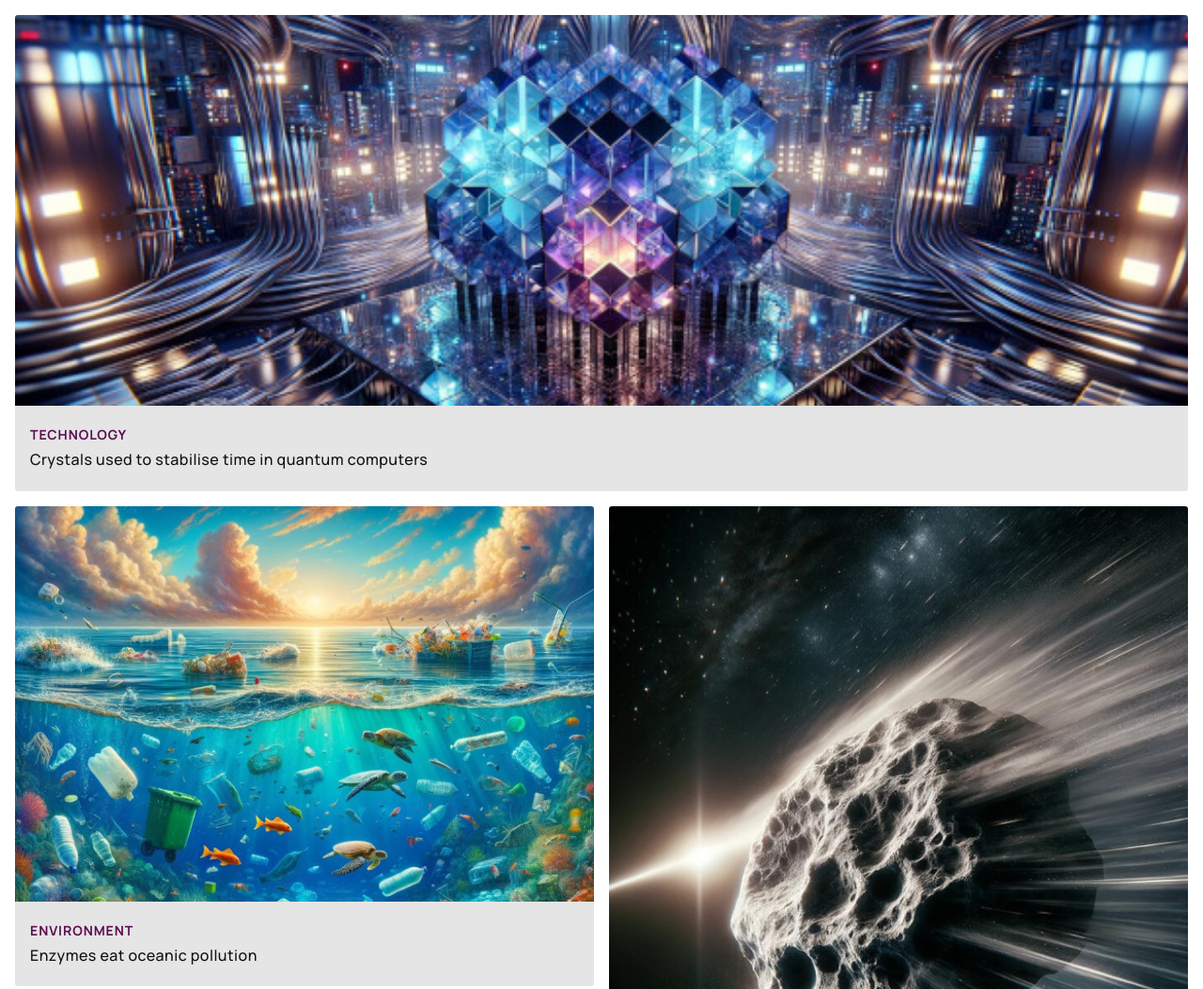
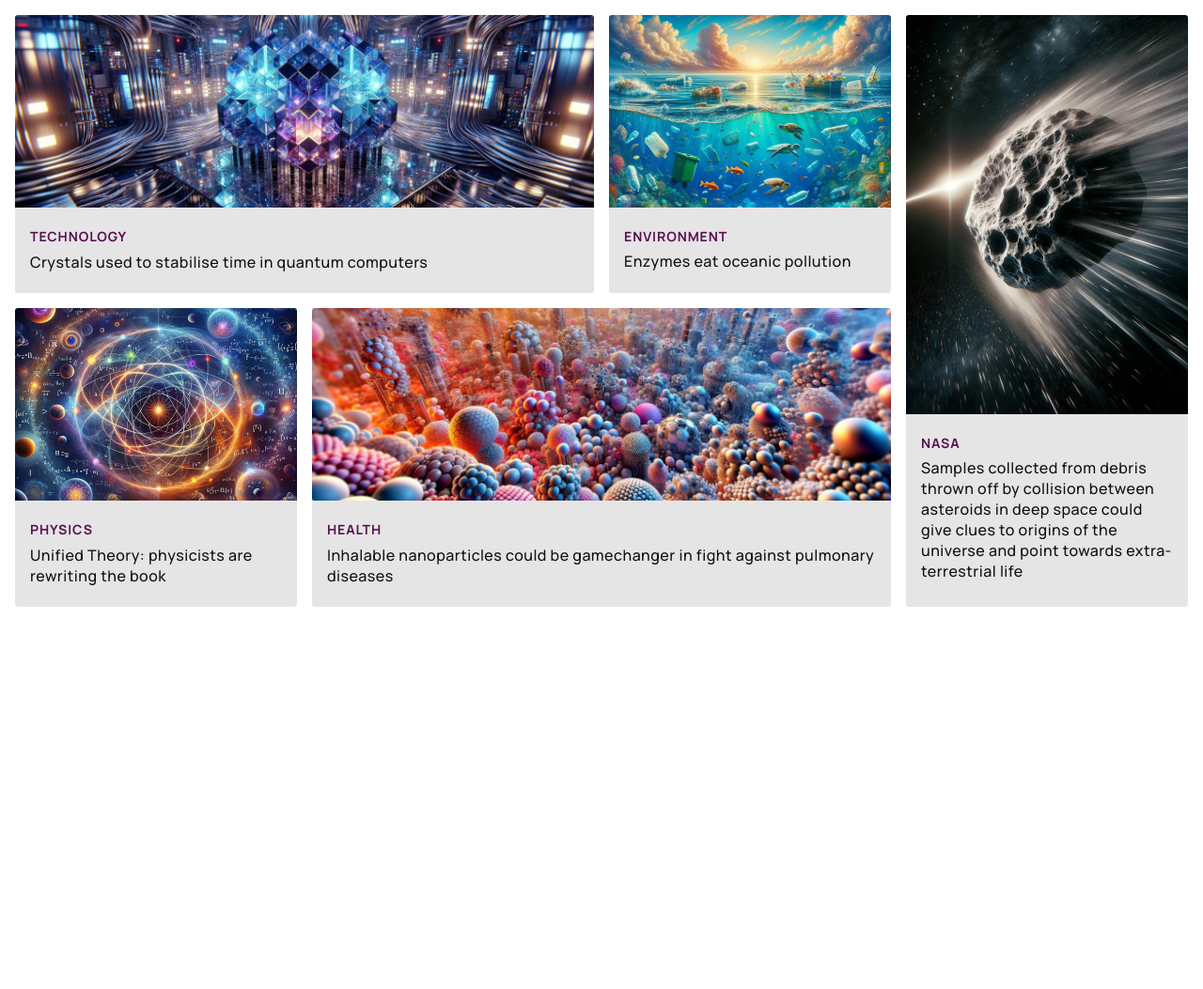
Before and after one commit to MIhnatco/Scrimba-Responsive-Layout-with-CSS-Grid, a website built with Vite: page index.html in a window 1280 px wide. Shown: the top 1053 px of the page at 94% size. After the commit the page ends 800 px from the top, so only its background shows below. Built offline with nearby package versions, Linux system fonts and the light colour scheme.

Commit message:
laptop view with grid lines

```diff
--- a/index.css
+++ b/index.css
@@ -38,6 +38,40 @@ main {
 
   .health {
     grid-column: span 2;
+  }
+}
+
+@media (min-width: 870px) {
+  /*
+  Challenge:
+      1. Create a 12 column layout.
+         (Don’t write 1fr 12 times 😡)
+      2. Place the items using grid lines.
+         (📝 Try to write as little CSS as possible.)
+  */
+  main {
+    grid-template-columns: repeat(12, 1fr);
+  }
+
+  .technology {
+    grid-column: 1 / 7;
+  }
+
+  .environment {
+    grid-column: 7 / 10;
+    grid-row: 1;
+  }
+
+  .nasa {
+    grid-column: 10 / -1;
+  }
+
+  .physics {
+    grid-column: 1 / 4;
+  }
+
+  .health {
+    grid-column: 4 / 10;
   }
 }
 
```
Also changed, not shown: index.html (+2 -0 lines).
